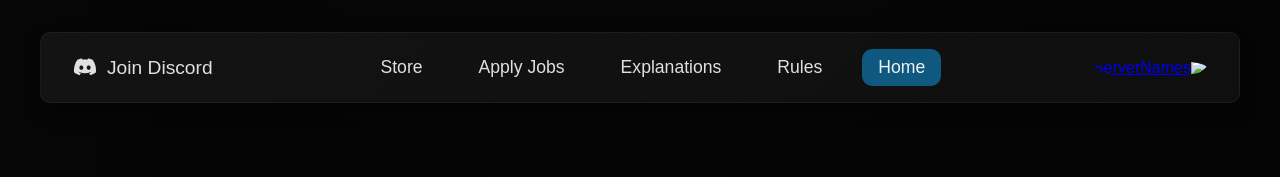
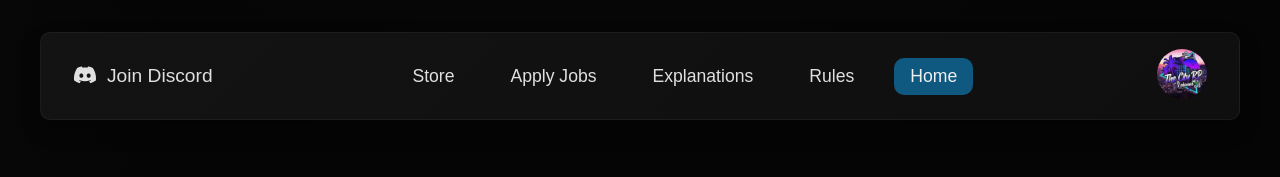
Before and after one commit to NexusDevv/The-City-RP, a plain HTML site: page index.html in a window 1280 px wide. Shown: the top 177 px of the page. Drawn offline with Linux system fonts and the light colour scheme.

Commit message:
Update index.html

```diff
--- a/index.html
+++ b/index.html
@@ -787,7 +787,7 @@
         <nav class="navbar">
             <div class="logo">
                 <a href="#" onclick="showPage('home')">
-                    <img src="" alt="ServerNames">
+                    <img src="img/logo.png" alt="Server Logo">
                 </a>
             </div>
 
```
